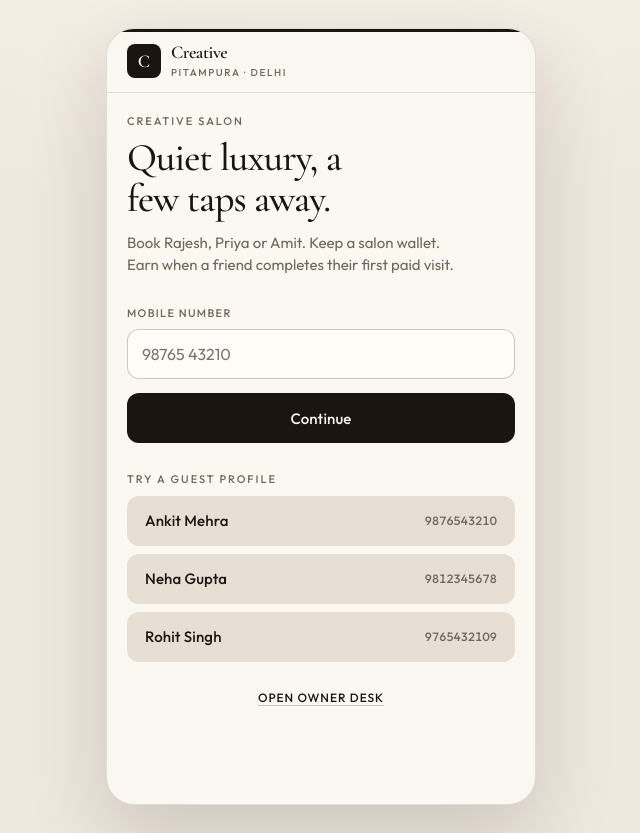
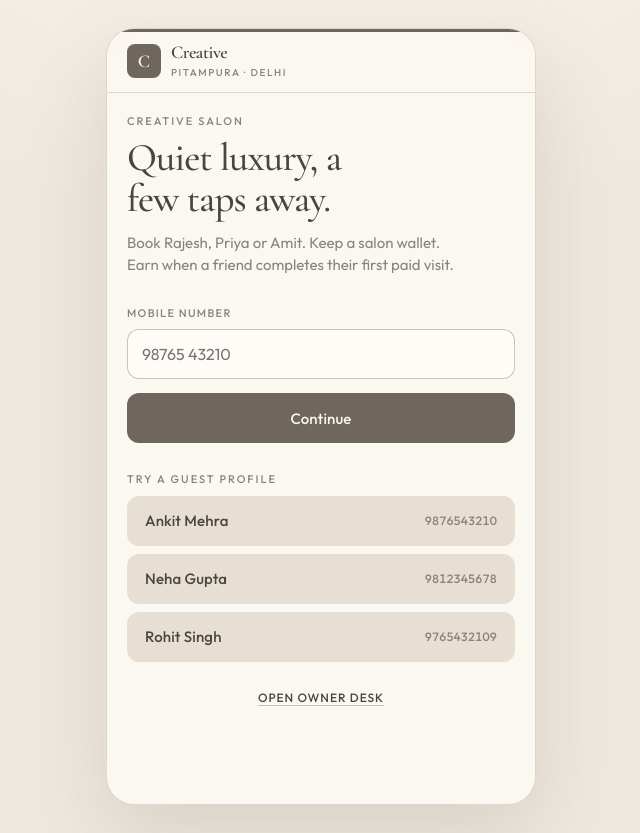
Before and after one commit to aambrishtrikha-commits/salon-app, a React (Vite) app: page / in a window 1280 px wide. Shown: the whole page, without its empty margins (319-959 px from the left). Built offline with nearby package versions, Linux system fonts and the light colour scheme.

Commit message:
Swap espresso brand color for #6F675D taupe

```diff
--- a/src/styles.css
+++ b/src/styles.css
@@ -2,15 +2,15 @@
   --bg: #efe8de;
   --surface: #fbf7f1;
   --surface-2: #e7dfd3;
-  --ink: #1a1511;
-  --muted: #6f665c;
-  --subtle: #8a8176;
-  --primary: #1a1511;
-  --primary-dark: #0c0a08;
+  --ink: #4a453e;
+  --muted: #8a837a;
+  --subtle: #9b948b;
+  --primary: #6f675d;
+  --primary-dark: #5a544c;
   --accent: #7a3b32;
   --accent-soft: #f3e4dc;
-  --border: color-mix(in oklab, var(--ink) 12%, transparent);
-  --border-strong: color-mix(in oklab, var(--ink) 22%, transparent);
+  --border: color-mix(in oklab, #6f675d 22%, transparent);
+  --border-strong: color-mix(in oklab, #6f675d 38%, transparent);
   --success: #3d5a45;
   --danger: #8b2e2e;
   --info: #3d4f5c;
@@ -70,7 +70,7 @@ input, select { font-family: inherit; font-size: 16px; }
   position: absolute;
   inset: 0 0 auto;
   height: 3px;
-  background: var(--ink);
+  background: var(--primary);
   z-index: 6;
 }
 @media (min-width: 480px) {
@@ -79,7 +79,7 @@ input, select { font-family: inherit; font-size: 16px; }
     min-height: calc(100dvh - 56px);
     border-radius: var(--radius-xl);
     overflow: hidden;
-    box-shadow: 0 30px 80px rgb(26 21 17 / 16%);
+    box-shadow: 0 30px 80px rgb(111 103 93 / 18%);
     border: 1px solid var(--border);
   }
 }
@@ -100,7 +100,7 @@ input, select { font-family: inherit; font-size: 16px; }
 .brand { display: flex; align-items: center; gap: 10px; min-width: 0; }
 .logo {
   width: 34px; height: 34px; border-radius: var(--radius-sm);
-  background: var(--ink); color: var(--surface);
+  background: var(--primary); color: var(--surface);
   display: grid; place-items: center;
   font-family: var(--display); font-weight: 600; font-size: 18px;
   flex-shrink: 0;
@@ -151,7 +151,7 @@ input, select { font-family: inherit; font-size: 16px; }
   text-transform: uppercase; color: var(--subtle);
   transition: color var(--motion-quick) var(--ease-out);
 }
-.nav button.active { color: var(--ink); }
+.nav button.active { color: var(--primary); }
 .nav button svg { width: 18px; height: 18px; stroke-width: 1.6; }
 
 .btn {
@@ -162,7 +162,7 @@ input, select { font-family: inherit; font-size: 16px; }
   transition: transform var(--motion-quick) var(--ease-out), background var(--motion-quick) var(--ease-out);
 }
 .btn:active { transform: scale(0.985); }
-.btn-primary { background: var(--ink); color: var(--surface); }
+.btn-primary { background: var(--primary); color: var(--surface); }
 .btn-primary:hover { background: var(--primary-dark); }
 .btn-accent { background: var(--accent); color: #fbf7f1; }
 .btn-outline {
@@ -184,7 +184,7 @@ input, select { font-family: inherit; font-size: 16px; }
 .card.press:active { transform: scale(0.99); }
 
 .wallet {
-  background: var(--ink);
+  background: var(--primary);
   color: #f4eee6;
   border-radius: var(--radius-lg);
   padding: 22px 20px 18px;
@@ -253,7 +253,7 @@ input, select { font-family: inherit; font-size: 16px; }
   text-align: left;
   transition: border-color var(--motion-quick) var(--ease-out), background var(--motion-quick) var(--ease-out);
 }
-.pick.on { border-color: var(--ink); background: color-mix(in oklab, var(--ink) 4%, #fffcf8); }
+.pick.on { border-color: var(--primary); background: color-mix(in oklab, var(--primary) 8%, #fffcf8); }
 .pick .n { font-weight: 500; font-size: 14px; }
 .pick .m { font-size: 12px; color: var(--muted); margin-top: 3px; }
 
@@ -276,7 +276,7 @@ input, select { font-family: inherit; font-size: 16px; }
 }
 .field input:focus, .field select:focus {
   outline: none;
-  border-color: var(--ink);
+  border-color: var(--primary);
 }
 .row {
   display: flex;
@@ -303,14 +303,14 @@ input, select { font-family: inherit; font-size: 16px; }
 .bad { background: #f3e2e0; color: #6e2c2c; }
 .toast {
   position: fixed; left: 50%; bottom: 96px; transform: translateX(-50%);
-  background: var(--ink); color: var(--surface);
+  background: var(--primary); color: var(--surface);
   padding: 10px 16px; border-radius: var(--radius-md);
   font-size: 13px; font-weight: 500; z-index: 50; max-width: 90%;
 }
 .empty { text-align: center; padding: 28px 12px; color: var(--muted); font-size: 14px; }
 .steps { display: flex; gap: 6px; margin-bottom: 16px; }
 .dot { flex: 1; height: 2px; border-radius: 1px; background: var(--border-strong); }
-.dot.on { background: var(--ink); }
+.dot.on { background: var(--primary); }
 .link {
   background: none; border: 0;
   color: var(--ink);
```
Also changed, not shown: public/favicon.svg.
